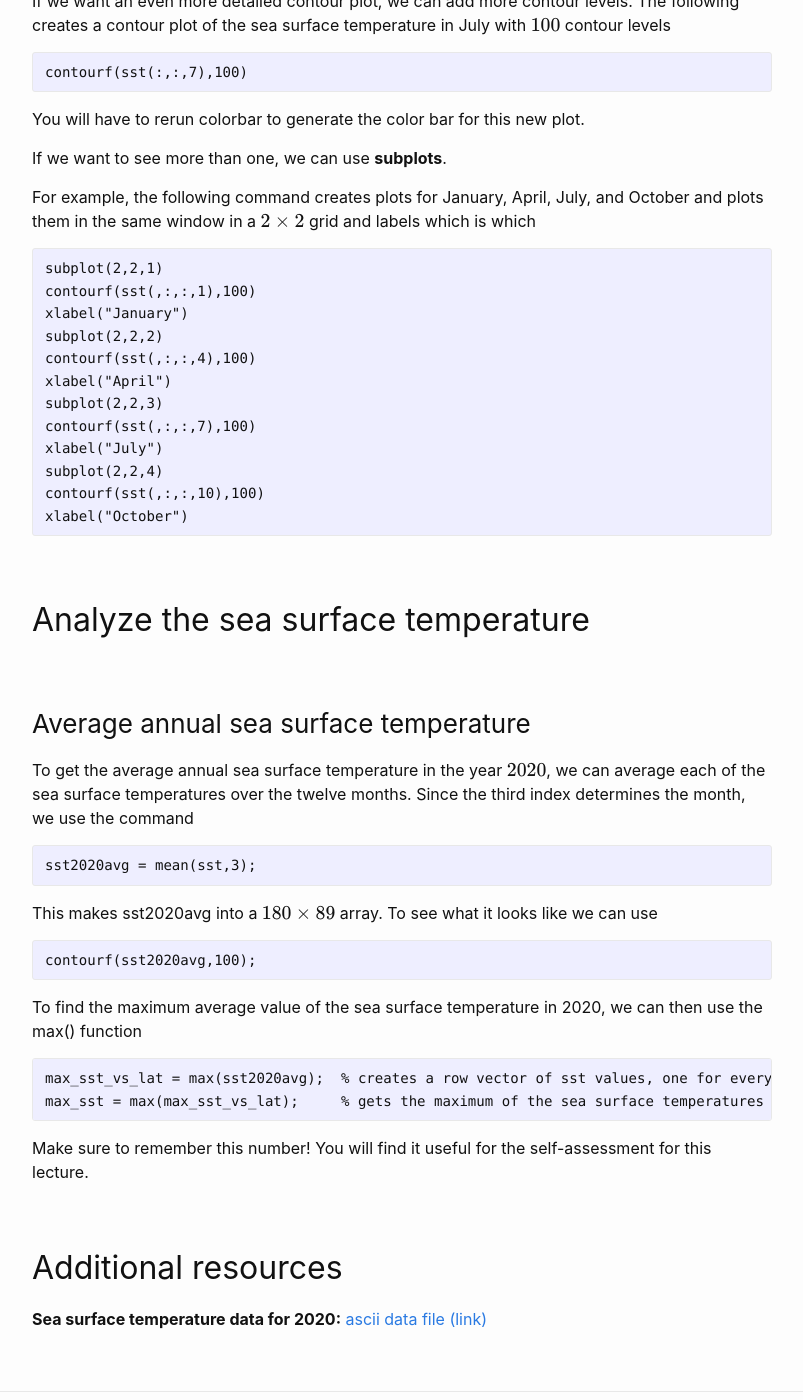
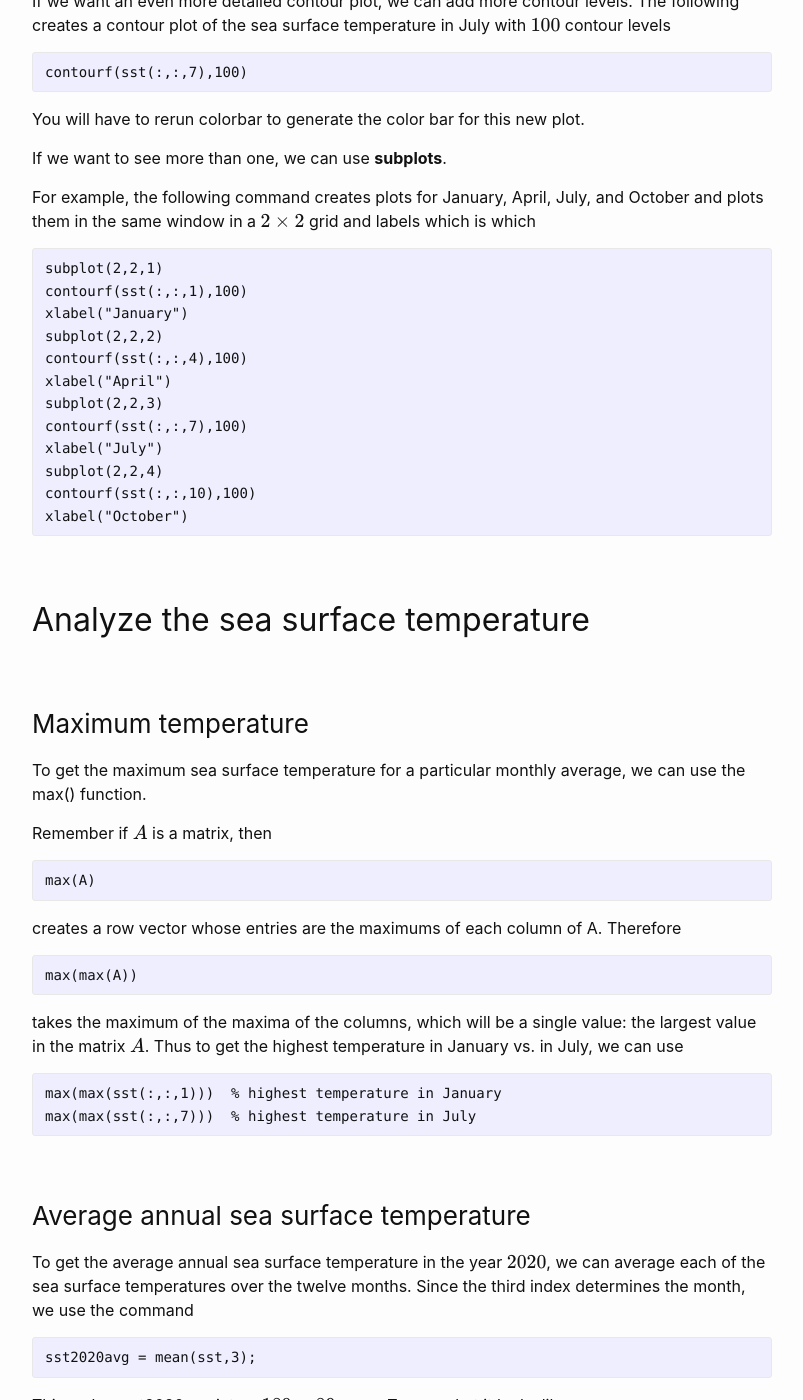
Before and after one commit to wcasper/math107spring2021, a Jekyll site: the page built from worksheets/ws1/ws1.md, in a window 1280 px wide and 1400 px high, scrolled down 2142 px. Shown: the whole window, without its empty margins (238-1041 px from the left). Built offline with Jekyll 4.4.1, drawn with Linux system fonts in a browser that asks for light colours.

Commit message:
added additional analysis

````diff
--- a/worksheets/ws1/ws1.md
+++ b/worksheets/ws1/ws1.md
@@ -86,22 +86,46 @@ For example, the following command creates plots for January, April, July, and O
 
 ```Matlab
 subplot(2,2,1)
-contourf(sst(,:,:,1),100)
+contourf(sst(:,:,1),100)
 xlabel("January")
 subplot(2,2,2)
-contourf(sst(,:,:,4),100)
+contourf(sst(:,:,4),100)
 xlabel("April")
 subplot(2,2,3)
-contourf(sst(,:,:,7),100)
+contourf(sst(:,:,7),100)
 xlabel("July")
 subplot(2,2,4)
-contourf(sst(,:,:,10),100)
+contourf(sst(:,:,10),100)
 xlabel("October")
 ```
 
 ## Analyze the sea surface temperature
 
+### Maximum temperature
+
+To get the maximum sea surface temperature for a particular monthly average, we can use the max() function.
+
+Remember if $$A$$ is a matrix, then
+
+```Matlab
+max(A)
+```
+
+creates a row vector whose entries are the maximums of each column of A.  Therefore
+
+```Matlab
+max(max(A))
+```
+
+takes the maximum of the maxima of the columns, which will be a single value: the largest value in the matrix $$A$$.  Thus to get the highest temperature in January vs. in July, we can use
+
+```Matlab
+max(max(sst(:,:,1)))  % highest temperature in January
+max(max(sst(:,:,7)))  % highest temperature in July
+```
+
 ### Average annual sea surface temperature
+
 To get the average annual sea surface temperature in the year $$2020$$, we can average each of the sea surface temperatures over the twelve months.  Since the third index determines the month, we use the command
 
 ```Matlab
````
